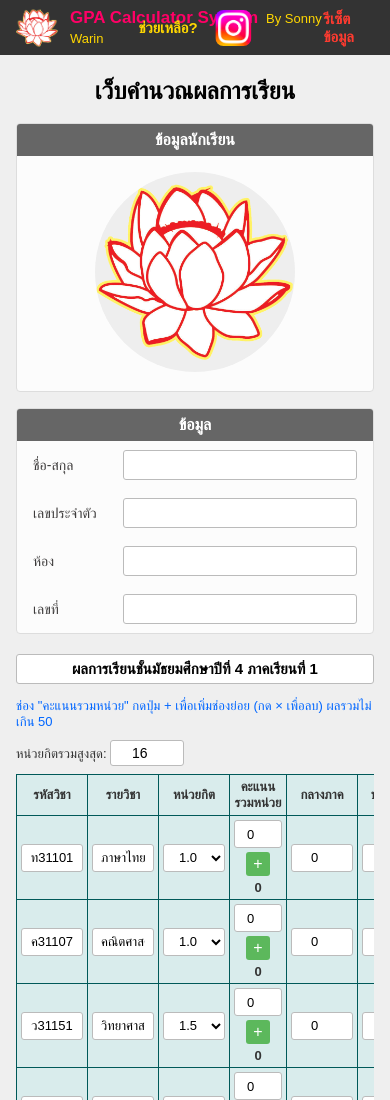
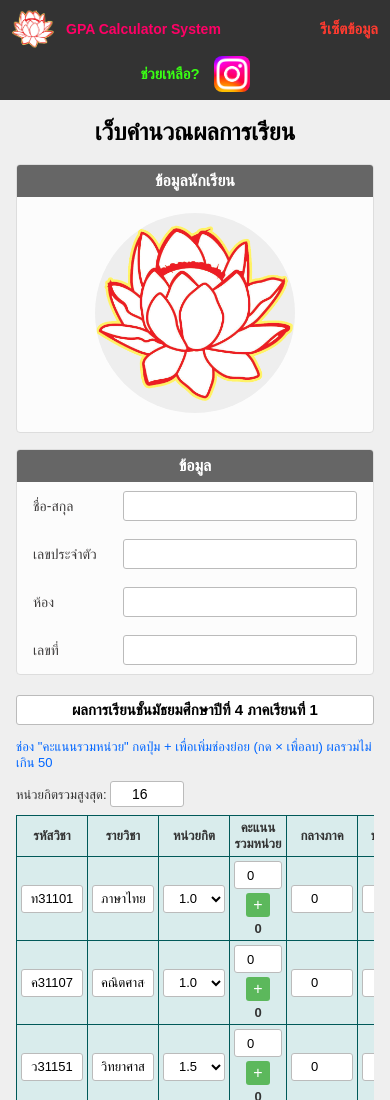
Before and after one commit to DevyRB/gpa-calculator, a plain HTML site: page index.html in a window 390 px wide. Shown: the top 1100 px of the page. Drawn offline with Linux system fonts and the light colour scheme.

Commit message:
style: ช่วยเหลือ? สีเขียวนีออน + navbar มือถือ 2 แถว จัดกลาง

```diff
--- a/index.html
+++ b/index.html
@@ -27,7 +27,7 @@
   .navbar .reset-link { color: #FF3B30; cursor: pointer; font-size: 15px; font-weight: bold; user-select: none; }
   .navbar .reset-link:hover { text-decoration: underline; }
   .navbar .nav-center { position: absolute; left: 50%; transform: translateX(-50%); display: flex; align-items: center; gap: 18px; }
-  .navbar .help-link { color: #FFD700; font-weight: bold; cursor: pointer; font-size: 15px; user-select: none; }
+  .navbar .help-link { color: #39FF14; font-weight: bold; cursor: pointer; font-size: 15px; user-select: none; }
   .navbar .help-link:hover { text-decoration: underline; }
   .navbar .ig-link { display: flex; align-items: center; }
   .navbar .ig-icon { height: 36px; width: 36px; border-radius: 8px; object-fit: cover; }
@@ -144,6 +144,14 @@
   @media (max-width: 600px) {
     .form-row label { width: 90px; font-size: 14px; }
     .heading-input { font-size: 17px; }
+
+    .navbar { height: auto; flex-wrap: wrap; padding: 8px 12px; row-gap: 6px; }
+    .navbar .brand { flex: 1 1 auto; min-width: 0; font-size: 14px; white-space: nowrap; overflow: hidden; text-overflow: ellipsis; }
+    .navbar .brand-by { display: none; }
+    .navbar .nav-center { position: static; transform: none; flex: 1 0 100%; justify-content: center; order: 3; gap: 14px; }
+    .navbar .spacer { display: none; }
+    .navbar .reset-link { order: 2; }
+    .main { margin-top: 96px; }
   }
 </style>
 </head>
```
